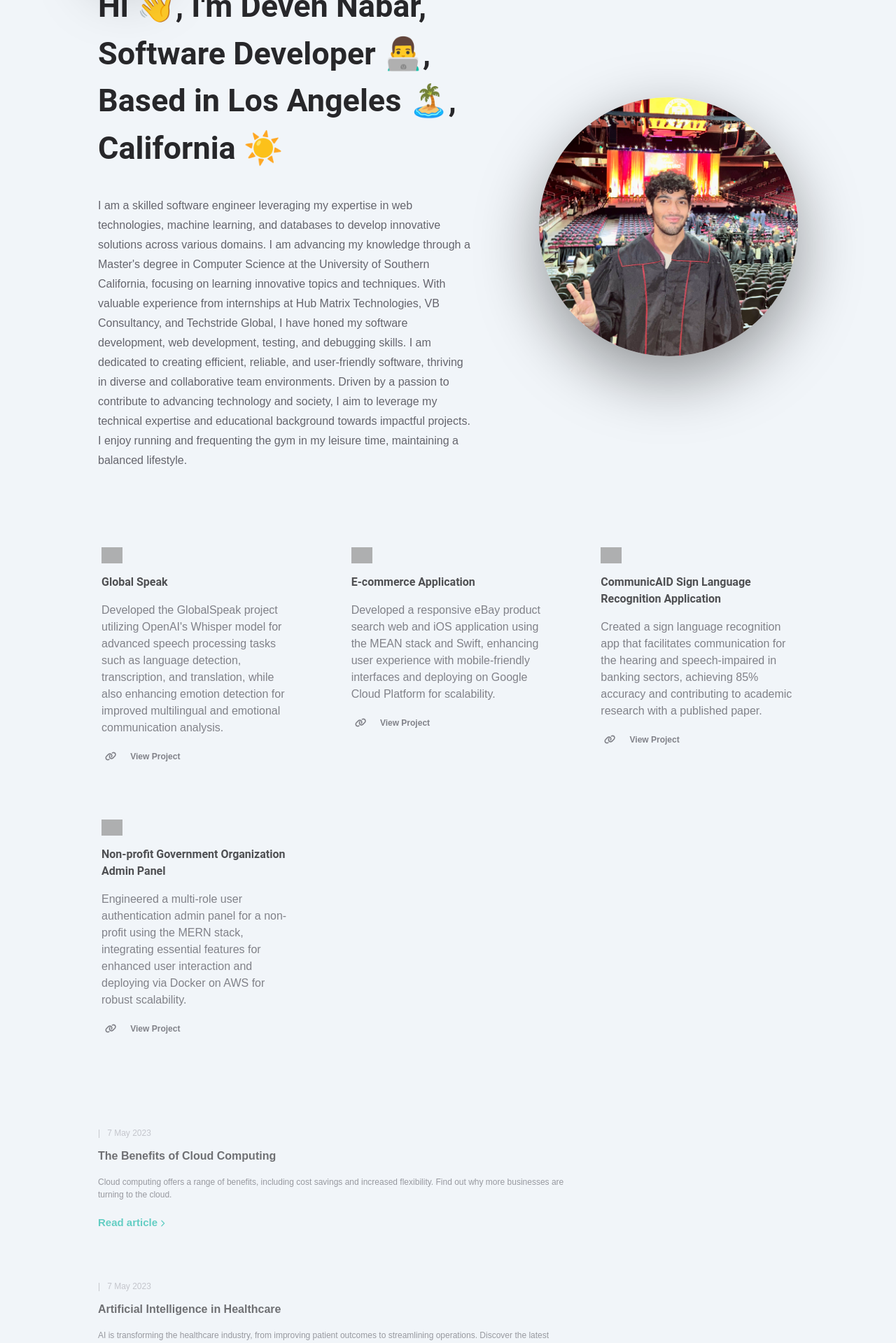
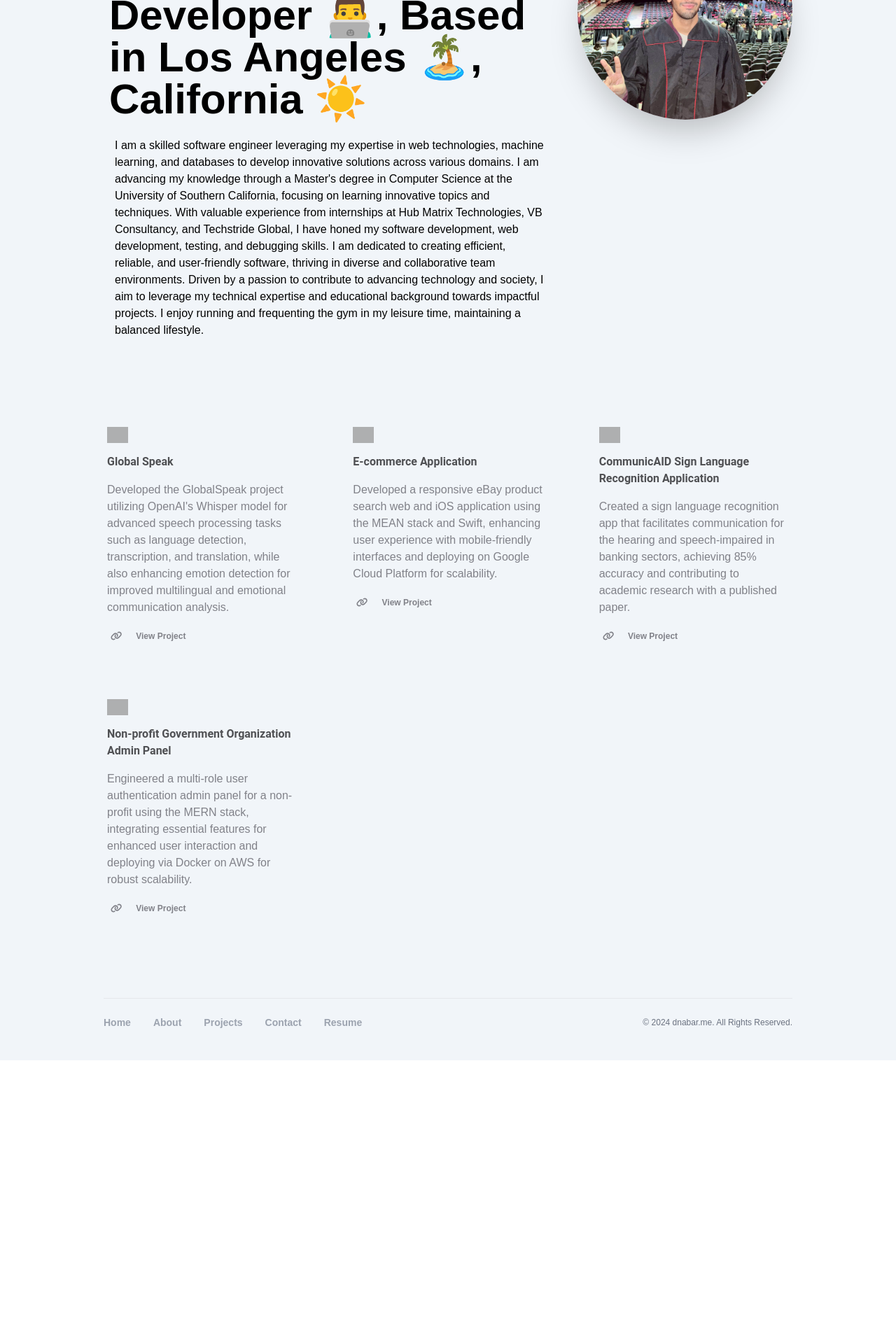
Before and after one commit to DevenNabar/react-portfolio, a React (Create React App) app: page / in a window 1280 px wide. Shown: the part 260-2179 px from the top of the page at 70% size. After the commit the page ends 1775 px from the top, so only its background shows below. Built offline with nearby package versions, Linux system fonts and the light colour scheme; grey boxes are pictures that could not be loaded.

Commit message:
homepage changes

```diff
--- a/src/pages/homepage.jsx
+++ b/src/pages/homepage.jsx
@@ -1,27 +1,162 @@
+// import React, { useState, useEffect } from "react";
+// import { Helmet } from "react-helmet";
+
+// // import { faMailBulk } from "@fortawesome/free-solid-svg-icons";
+// // import { FontAwesomeIcon } from "@fortawesome/react-fontawesome";
+// // import {
+// // 	faTwitter,
+// // 	faGithub,
+// // 	faStackOverflow,
+// // 	faInstagram,
+// // } from "@fortawesome/free-brands-svg-icons";
+
+// import Logo from "../components/common/logo";
+// import Footer from "../components/common/footer";
+// import NavBar from "../components/common/navBar";
+// // import Article from "../components/homepage/article";
+// // import Works from "../components/homepage/works";
+// import AllProjects from "../components/projects/allProjects";
+
+// import INFO from "../data/user";
+// import SEO from "../data/seo";
+// import myArticles from "../data/articles";
+
+// import "./styles/homepage.css";
+
+// const Homepage = () => {
+// 	const [stayLogo, setStayLogo] = useState(false);
+// 	const [logoSize, setLogoSize] = useState(80);
+// 	const [oldLogoSize, setOldLogoSize] = useState(80);
+
+// 	useEffect(() => {
+// 		window.scrollTo(0, 0);
+// 	}, []);
+
+// 	useEffect(() => {
+// 		const handleScroll = () => {
+// 			let scroll = Math.round(window.pageYOffset, 2);
+
+// 			let newLogoSize = 80 - (scroll * 4) / 10;
+
+// 			if (newLogoSize < oldLogoSize) {
+// 				if (newLogoSize > 40) {
+// 					setLogoSize(newLogoSize);
+// 					setOldLogoSize(newLogoSize);
+// 					setStayLogo(false);
+// 				} else {
+// 					setStayLogo(true);
+// 				}
+// 			} else {
+// 				setLogoSize(newLogoSize);
+// 				setStayLogo(false);
+// 			}
+// 		};
+
+// 		window.addEventListener("scroll", handleScroll);
+// 		return () => window.removeEventListener("scroll", handleScroll);
+// 	}, [logoSize, oldLogoSize]);
+
+// 	const currentSEO = SEO.find((item) => item.page === "home");
+
+// 	const logoStyle = {
+// 		display: "flex",
+// 		position: stayLogo ? "fixed" : "relative",
+// 		top: stayLogo ? "3vh" : "auto",
+// 		zIndex: 999,
+// 		border: stayLogo ? "1px solid white" : "none",
+// 		borderRadius: stayLogo ? "50%" : "none",
+// 		boxShadow: stayLogo ? "0px 4px 10px rgba(0, 0, 0, 0.25)" : "none",
+// 	};
+
+// 	return (
+// 		<React.Fragment>
+// 			<Helmet>
+// 				<title>{INFO.main.title}</title>
+// 				<meta name="description" content={currentSEO.description} />
+// 				<meta
+// 					name="keywords"
+// 					content={currentSEO.keywords.join(", ")}
+// 				/>
+// 			</Helmet>
+
+// 			<div className="page-content">
+// 				<NavBar active="home" />
+// 				<div className="content-wrapper">
+// 					<div className="homepage-logo-container">
+// 						<div style={logoStyle}>
+// 							<Logo width={logoSize} link={false} />
+// 						</div>
+// 					</div>
+
+// 					<div className="homepage-container">
+// 						<div className="homepage-first-area">
+// 							<div className="homepage-first-area-left-side">
+// 								<div className="title homepage-title">
+// 									{INFO.homepage.title}
+// 								</div>
+
+// 								<div className="subtitle homepage-subtitle">
+// 									{INFO.homepage.description}
+// 								</div>
+// 							</div>
+
+// 							<div className="homepage-first-area-right-side">
+// 								<div className="homepage-image-container">
+// 									<div className="homepage-image-wrapper">
+// 										<img
+// 											src="homepage.jpg"
+// 											alt="about"
+// 											// className="homepage-image"
+// 										/>
+// 									</div>
+// 								</div>
+// 							</div>
+// 						</div>
+
+// 						<div className="homepage-projects">
+// 							<AllProjects />
+// 						</div>
+
+// 						{/* <div className="homepage-after-title">
+// 							<div className="homepage-articles">
+// 								{myArticles.map((article, index) => (
+// 									<div
+// 										className="homepage-article"
+// 										key={(index + 1).toString()}
+// 									>
+// 										<Article
+// 											key={(index + 1).toString()}
+// 											date={article().date}
+// 											title={article().title}
+// 											description={article().description}
+// 											link={"/article/" + (index + 1)}
+// 										/>
+// 									</div>
+// 								))}
+// 							</div>
+// 						</div> */}
+
+// 						<div className="page-footer">
+// 							<Footer />
+// 						</div>
+// 					</div>
+// 				</div>
+// 			</div>
+// 		</React.Fragment>
+// 	);
+// };
+
+// export default Homepage;
 import React, { useState, useEffect } from "react";
 import { Helmet } from "react-helmet";
-
-// import { faMailBulk } from "@fortawesome/free-solid-svg-icons";
-// import { FontAwesomeIcon } from "@fortawesome/react-fontawesome";
-// import {
-// 	faTwitter,
-// 	faGithub,
-// 	faStackOverflow,
-// 	faInstagram,
-// } from "@fortawesome/free-brands-svg-icons";
 
 import Logo from "../components/common/logo";
 import Footer from "../components/common/footer";
 import NavBar from "../components/common/navBar";
-import Article from "../components/homepage/article";
-// import Works from "../components/homepage/works";
 import AllProjects from "../components/projects/allProjects";
 
 import INFO from "../data/user";
 import SEO from "../data/seo";
-import myArticles from "../data/articles";
-
-import "./styles/homepage.css";
 
 const Homepage = () => {
 	const [stayLogo, setStayLogo] = useState(false);
@@ -35,7 +170,6 @@ const Homepage = () => {
 	useEffect(() => {
 		const handleScroll = () => {
 			let scroll = Math.round(window.pageYOffset, 2);
-
 			let newLogoSize = 80 - (scroll * 4) / 10;
 
 			if (newLogoSize < oldLogoSize) {
@@ -59,7 +193,6 @@ const Homepage = () => {
 	const currentSEO = SEO.find((item) => item.page === "home");
 
 	const logoStyle = {
-		display: "flex",
 		position: stayLogo ? "fixed" : "relative",
 		top: stayLogo ? "3vh" : "auto",
 		zIndex: 999,
@@ -79,123 +212,41 @@ const Homepage = () => {
 				/>
 			</Helmet>
 
-			<div className="page-content">
+			<div className="flex flex-col min-h-screen bg-slate-100">
 				<NavBar active="home" />
-				<div className="content-wrapper">
-					<div className="homepage-logo-container">
+				<div className="flex-grow flex justify-center items-center ">
+					<div className="w-full max-w-5xl p-5">
+						<div className="flex justify-start items-center pt-30">
 							<div style={logoStyle}>
 								<Logo width={logoSize} link={false} />
 							</div>
 						</div>
 
-					<div className="homepage-container">
-						<div className="homepage-first-area">
-							<div className="homepage-first-area-left-side">
-								<div className="title homepage-title">
+						<div className="pt-6 grid grid-cols-3 gap-8">
+							<div className="col-span-2 flex flex-col justify-center p-2 ">
+								<div className="text-6xl font-bold mb-4 ">
 									{INFO.homepage.title}
 								</div>
-
-								<div className="subtitle homepage-subtitle">
+								<div className="text-base p-2">
 									{INFO.homepage.description}
 								</div>
 							</div>
-
-							<div className="homepage-first-area-right-side">
-								<div className="homepage-image-container">
-									<div className="homepage-image-wrapper">
+							<div className="col-span-1 md:block-hidden">
+								<div className="rounded-full overflow-hidden shadow-2xl">
 									<img
 										src="homepage.jpg"
 										alt="about"
-											// className="homepage-image"
+										className="w-full h-full object-cover"
 									/>
 								</div>
 							</div>
 						</div>
-						</div>
 
-						{/* <div className="homepage-socials">
-							<a
-								href={INFO.socials.twitter}
-								target="_blank"
-								rel="noreferrer"
-							>
-								<FontAwesomeIcon
-									icon={faTwitter}
-									className="homepage-social-icon"
-								/>
-							</a>
-							<a
-								href={INFO.socials.github}
-								target="_blank"
-								rel="noreferrer"
-							>
-								<FontAwesomeIcon
-									icon={faGithub}
-									className="homepage-social-icon"
-								/>
-							</a>
-							<a
-								href={INFO.socials.stackoverflow}
-								target="_blank"
-								rel="noreferrer"
-							>
-								<FontAwesomeIcon
-									icon={faStackOverflow}
-									className="homepage-social-icon"
-								/>
-							</a>
-							<a
-								href={INFO.socials.instagram}
-								target="_blank"
-								rel="noreferrer"
-							>
-								<FontAwesomeIcon
-									icon={faInstagram}
-									className="homepage-social-icon"
-								/>
-							</a>
-							<a
-								href={`mailto:${INFO.main.email}`}
-								target="_blank"
-								rel="noreferrer"
-							>
-								<FontAwesomeIcon
-									icon={faMailBulk}
-									className="homepage-social-icon"
-								/>
-							</a>
-						</div> */}
-
-						<div className="homepage-projects">
+						<div className="pt-10">
 							<AllProjects />
 						</div>
 
-						<div className="homepage-after-title">
-							<div className="homepage-articles">
-								{myArticles.map((article, index) => (
-									<div
-										className="homepage-article"
-										key={(index + 1).toString()}
-									>
-										<Article
-											key={(index + 1).toString()}
-											date={article().date}
-											title={article().title}
-											description={article().description}
-											link={"/article/" + (index + 1)}
-										/>
-									</div>
-								))}
-							</div>
-
-							{/* <div className="homepage-works">
-								<Works />
-							</div> */}
-						</div>
-
-						<div className="page-footer">
 						<Footer />
-						</div>
 					</div>
 				</div>
 			</div>
--- a/src/pages/styles/homepage.css
+++ b/src/pages/styles/homepage.css
@@ -1,4 +1,4 @@
-@import "../../data/styles.css";
+/* @import "../../data/styles.css";
 
 .homepage-logo-container {
 	display: flex;
@@ -46,11 +46,10 @@
 .homepage-image-wrapper {
 	overflow: hidden;
 	box-sizing: border-box;
-	height: 370px; /* Set the height of the wrapper to avoid white space */
+	height: 370px;
 	border-radius: 100%;
 	transform: rotate(0deg);
-	/* box-shadow: rgba(17, 17, 26, 0.1) 0px 4px 16px,
-		rgba(17, 17, 26, 0.1) 0px 8px 24px, rgba(17, 17, 26, 0.1) 0px 16px 56px; */
+
 	box-shadow: rgba(0, 0, 0, 0.4) 0px 30px 90px;
 }
 
@@ -58,8 +57,8 @@
 	padding: 0;
 	margin: 0;
 	width: 100%;
-	height: 100%; /* Ensure the image covers the full height */
-	object-fit: cover; /* This will cover the area of the container, cropping if necessary */
+	height: 100%;
+	object-fit: cover;
 }
 
 .homepage-socials {
@@ -111,7 +110,7 @@
 
 	.homepage-first-area-left-side {
 		display: flex;
-		flex-direction: column; /* Changed: set direction to column */
+		flex-direction: column;
 		align-items: flex-start;
 		width: 100%;
 		order: 2;
@@ -158,4 +157,4 @@
 		margin-left: -25px;
 		margin-right: -25px;
 	}
-}
+} */
```
Lines whose indentation alone changed are shown as unchanged.
